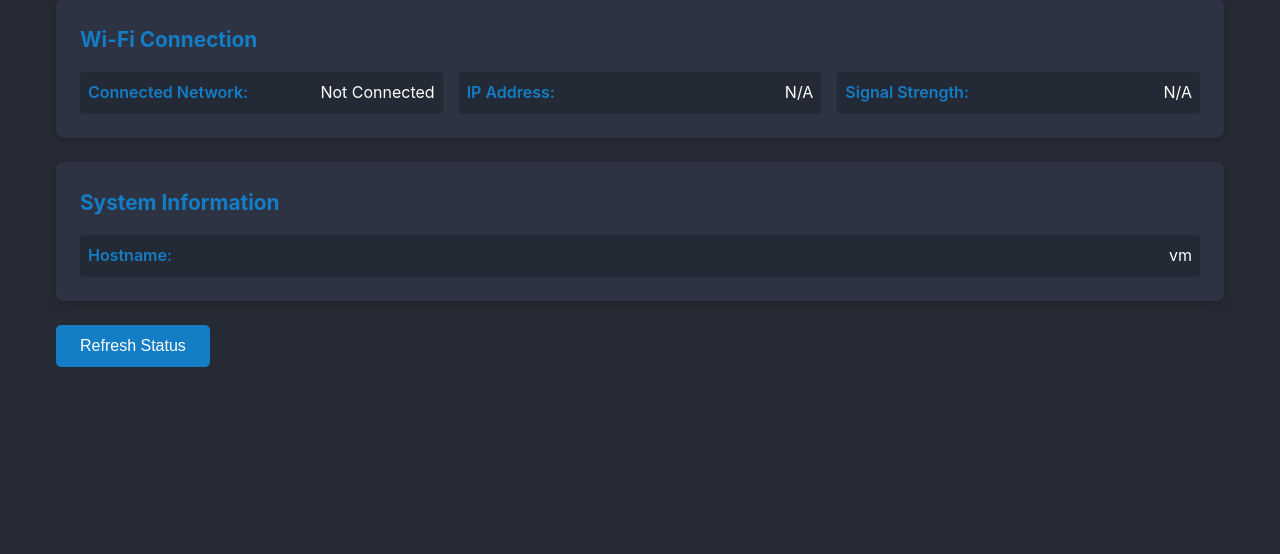
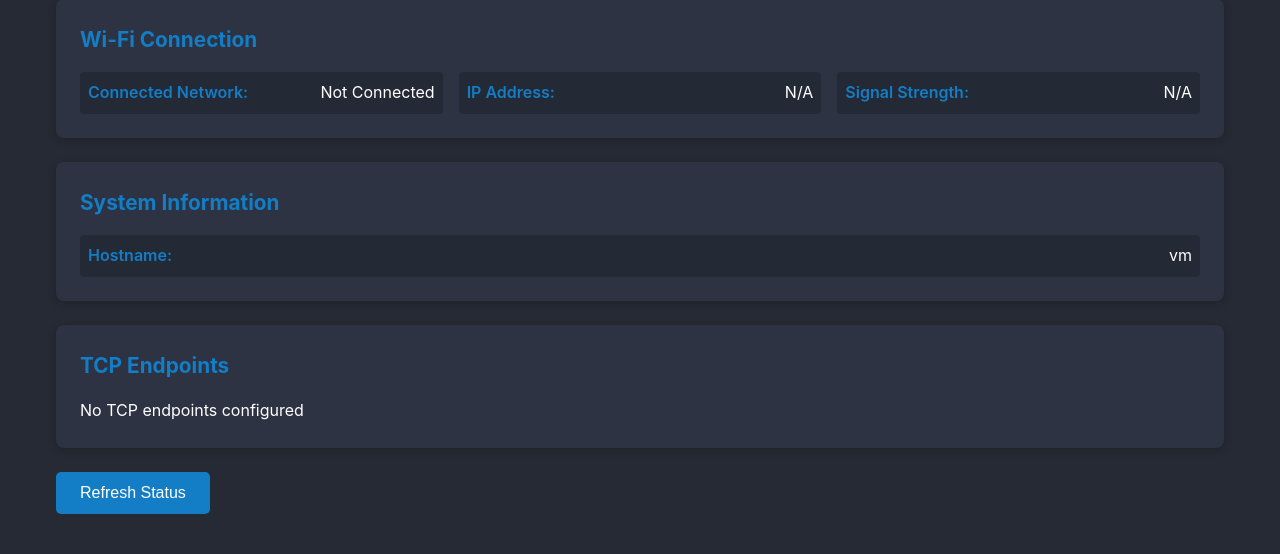
Before and after one commit to JLBMaritime/ADSB-WiFi-Manager, a Flask app: page / in a window 1280 px wide. Shown: the part 407-961 px from the top of the page. Before the commit the page ends 774 px from the top, so only its background shows below. Run offline with Flask 3, Linux system fonts and the light colour scheme; the visitor is signed in with stand-in values (Sample User, id 1).

Commit message:
Add files via upload

```diff
--- a/web_interface/static/js/main.js
+++ b/web_interface/static/js/main.js
@@ -35,9 +35,6 @@ function openTab(tabName) {
         case 'adsb':
             loadADSBConfig();
             break;
-        case 'settings':
-            loadSystemInfo();
-            break;
     }
 }
 
@@ -71,6 +68,28 @@ async function refreshDashboard() {
         }
     } catch (error) {
         console.error('Error refreshing dashboard:', error);
+    }
+
+    // Load TCP Endpoints summary
+    try {
+        const response = await fetch('/api/adsb/config');
+        const data = await response.json();
+
+        const container = document.getElementById('endpoints-summary');
+        if (data.success && data.endpoints && data.endpoints.length > 0) {
+            let html = `<p><strong>${data.endpoints.length} endpoint${data.endpoints.length !== 1 ? 's' : ''} configured</strong></p><ul style="margin: 10px 0; padding-left: 20px;">`;
+            data.endpoints.forEach(endpoint => {
+                const displayText = endpoint.name ? `${endpoint.name} - ${endpoint.ip}:${endpoint.port}` : `${endpoint.ip}:${endpoint.port}`;
+                html += `<li>${displayText}</li>`;
+            });
+            html += '</ul>';
+            container.innerHTML = html;
+        } else {
+            container.innerHTML = '<p>No TCP endpoints configured</p>';
+        }
+    } catch (error) {
+        console.error('Error loading endpoints summary:', error);
+        document.getElementById('endpoints-summary').innerHTML = '<p>Error loading endpoints</p>';
     }
 }
 
@@ -544,31 +563,6 @@ async function changePassword() {
     }
 }
 
-async function loadSystemInfo() {
-    try {
-        const response = await fetch('/api/settings/system-info');
-        const data = await response.json();
-
-        if (data.success) {
-            document.getElementById('system-info').innerHTML = `
-                <div class="status-grid">
-                    <div class="status-item">
-                        <span class="label">Hostname:</span>
-                        <span>${data.hostname}</span>
-                    </div>
-                    <div class="status-item">
-                        <span class="label">Uptime:</span>
-                        <span>${data.uptime}</span>
-                    </div>
-                </div>
-                <pre>${data.os_info}</pre>
-            `;
-        }
-    } catch (error) {
-        console.error('Error loading system info:', error);
-    }
-}
-
 function backupConfig() {
     window.location.href = '/api/settings/backup';
 }
--- a/web_interface/templates/index.html
+++ b/web_interface/templates/index.html
@@ -67,6 +67,13 @@
                         <span class="label">Hostname:</span>
                         <span id="system-hostname">Loading...</span>
                     </div>
+                </div>
+            </div>
+
+            <div class="card">
+                <h3>TCP Endpoints</h3>
+                <div id="endpoints-summary">
+                    <p>Loading...</p>
                 </div>
             </div>
 
@@ -225,14 +232,6 @@
             </div>
 
             <div class="card">
-                <h3>System Information</h3>
-                <div id="system-info">
-                    <p>Loading system information...</p>
-                </div>
-                <button class="btn btn-secondary" onclick="loadSystemInfo()">Refresh</button>
-            </div>
-
-            <div class="card">
                 <h3>Backup & Restore</h3>
                 <button class="btn btn-primary" onclick="backupConfig()">Download Configuration Backup</button>
             </div>
```
